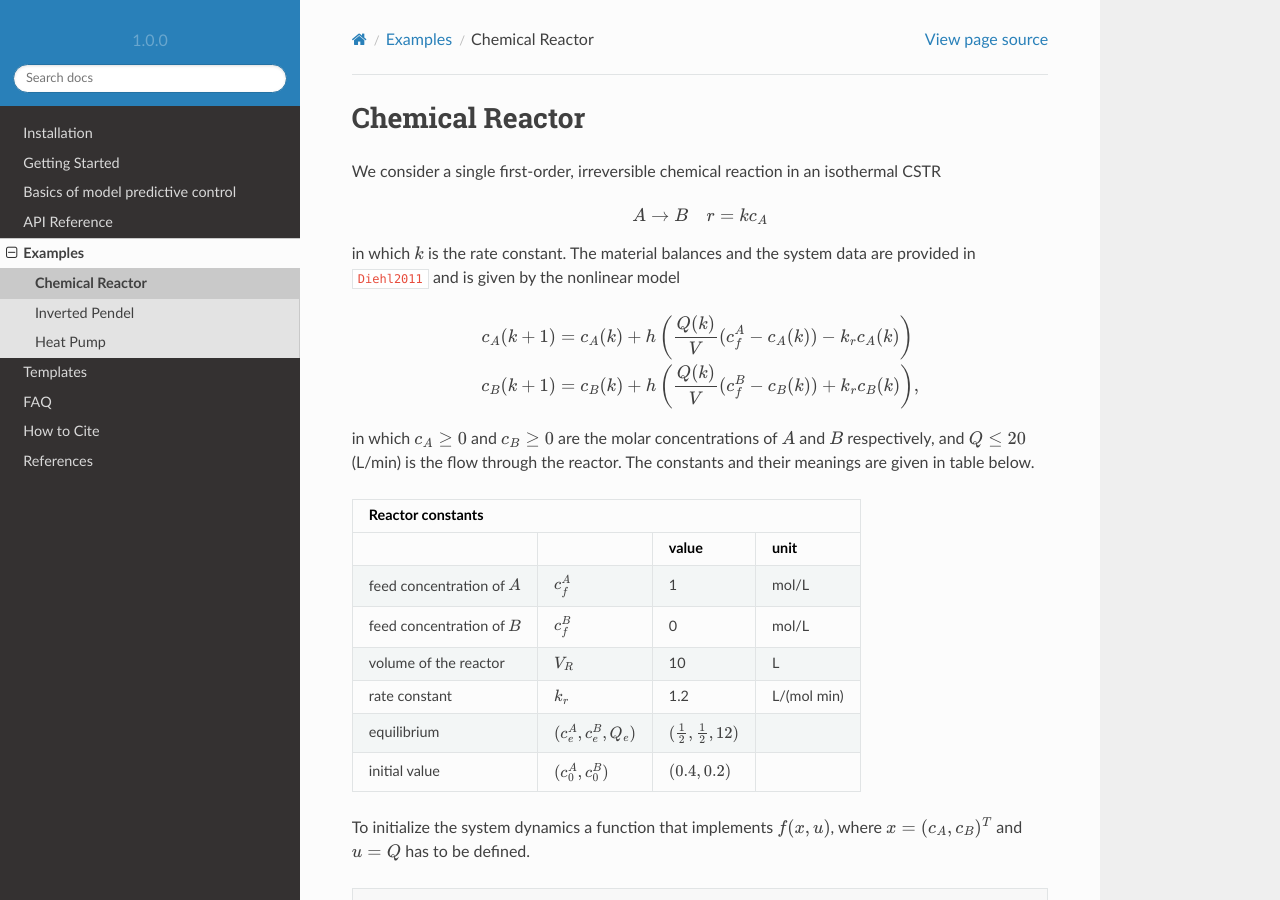
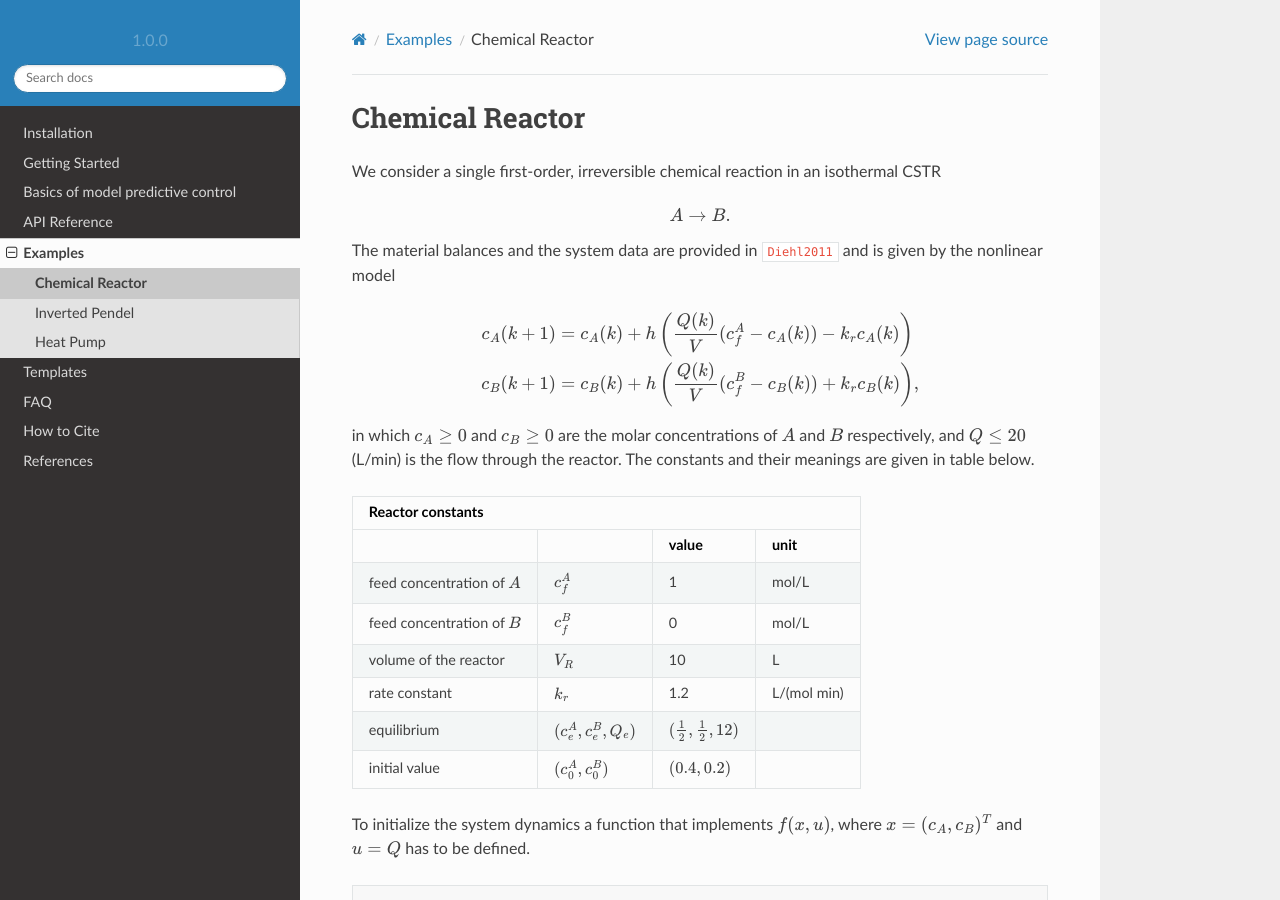
Before and after one commit to nMPyC/nmpyc, a Sphinx documentation site: the page built from docs/source/example/reactor.rst, in a window 1280 px wide and 900 px high. Built offline with Sphinx 7.4.7 and the Read the Docs theme 2.0.0, drawn with Linux system fonts in a browser that asks for light colours; cross-references to code outside the pages are shown as plain code.

Commit message:
Update reactor.rst

```diff
--- a/docs/source/example/reactor.rst
+++ b/docs/source/example/reactor.rst
@@ -5,9 +5,9 @@ We consider a single first-order, irreversible chemical reaction in an isotherma
 
 .. math::
 
-   A \to B \quad r=kc_A
+   A \to B.
 
-in which :math:`k` is the rate constant. The material balances and the system data are provided in :cite:p:`Diehl2011` and is given by the nonlinear model
+The material balances and the system data are provided in :cite:p:`Diehl2011` and is given by the nonlinear model
 
 .. math::
    :nowrap:
```
